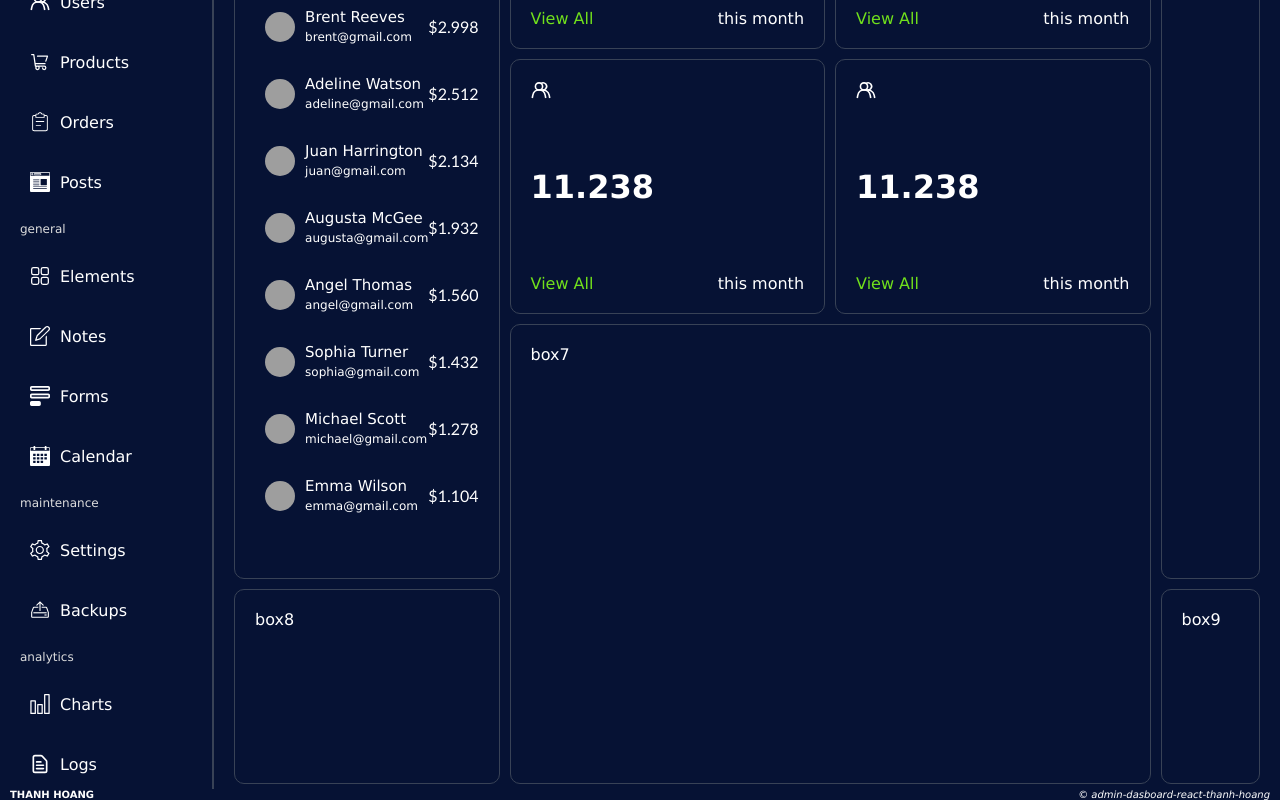
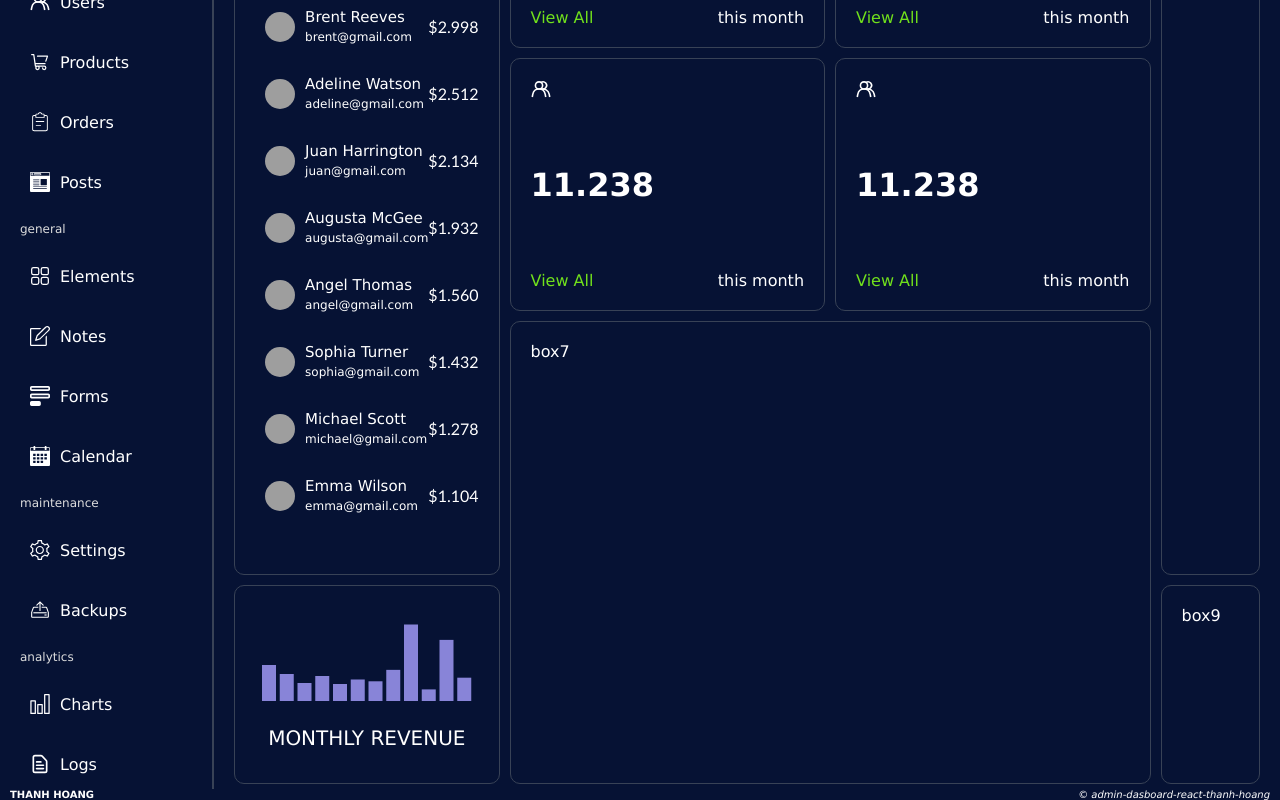
Before and after one commit to ThanhHoang15/admin-dashboard-react, a React (Vite) app in the folder admin-dashboard-react/: page / in a window 1280 px wide. Shown: the part 291-1091 px from the top of the page. Built offline with nearby package versions, Linux system fonts and the light colour scheme; grey boxes are pictures that could not be loaded.

Commit message:
add bar chart

```diff
--- /dev/null
+++ b/admin-dashboard-react/src/components/barChart/Barchart.tsx
@@ -0,0 +1,45 @@
+import "./barChart.scss"
+import { BarChart, Bar } from 'recharts';
+import {barChart} from "../../data";
+import { LineChart, Line, Tooltip } from "recharts";
+
+
+
+
+
+export const Barchart = () => {
+  return (
+<div className="barChart">
+    <BarChart
+      style={{
+        width: '100%',
+        maxWidth: '300px',
+        maxHeight: '100px',
+        aspectRatio: 1.618,
+
+      }}
+      responsive
+      data={barChart}
+      dataKey="month"
+
+    >
+      <Tooltip
+        contentStyle={{
+          background: 'transparent',
+          border: 'none',
+          boxShadow: 'none',
+        }}
+        itemStyle={{
+          color: 'yellow',
+        }}
+        labelStyle={{
+          color: 'yellow',
+        }}
+        cursor={{ fill: 'transparent' }}
+      />
+      <Bar dataKey="revenue" fill="#8884d8" />
+    </BarChart>
+    <div className ="label">Monthly Revenue</div>
+</div>
+  )
+}
--- /dev/null
+++ b/admin-dashboard-react/src/components/barChart/barChart.scss
@@ -0,0 +1,16 @@
+.barChart{
+    display: flex;
+    flex-direction: column;
+    gap: 20px;
+    align-items: center;
+
+    .label{
+        text-transform: uppercase;
+        font-size: 20px;
+        font-family:'Lucida Sans Unicode', 'Lucida Grande', 'Lucida Sans', Arial, sans-serif
+
+
+    }
+
+
+}
--- a/admin-dashboard-react/src/data.ts
+++ b/admin-dashboard-react/src/data.ts
@@ -212,3 +212,20 @@ export const chartBoxUser = {
     { name: "Sat", users: 450 },
   ],
 };
+
+
+export const barChart = [
+  { month: 'Jan', revenue: 4000 },
+  { month: 'Feb', revenue: 3000 },
+  { month: 'Mar', revenue: 2000 },
+  { month: 'Apr', revenue: 2780 },
+  { month: 'May', revenue: 1890 },
+  { month: 'Jun', revenue: 2390 },
+  { month: 'Jul', revenue: 2190 },
+  { month: 'Aug', revenue: 3460 },
+  { month: 'Sept', revenue: 8490 },
+  { month: 'Oct', revenue: 1290 },
+  { month: 'Nov', revenue: 6790 },
+  { month: 'Dec', revenue: 2590 },
+
+]
--- a/admin-dashboard-react/src/pages/home/Home.tsx
+++ b/admin-dashboard-react/src/pages/home/Home.tsx
@@ -1,6 +1,7 @@
 import "./home.scss";
 import {Topbox} from "../../components/topBox/Topbox";
 import { Chartbox } from "../../components/chartBox/Chartbox";
+import { Barchart} from "../../components/barChart/Barchart";
 import {chartBoxUser} from "../../data.ts";
 
 export const Home = () => {
@@ -15,7 +16,7 @@ export const Home = () => {
       <div className="box box5"><Chartbox/></div>
       <div className="box box6"><Chartbox/></div>
       <div className="box box7">box7</div>
-      <div className="box box8">box8</div>
+      <div className="box box8"><Barchart/></div>
       <div className="box box9">box9</div>
     </div>
   )
```
